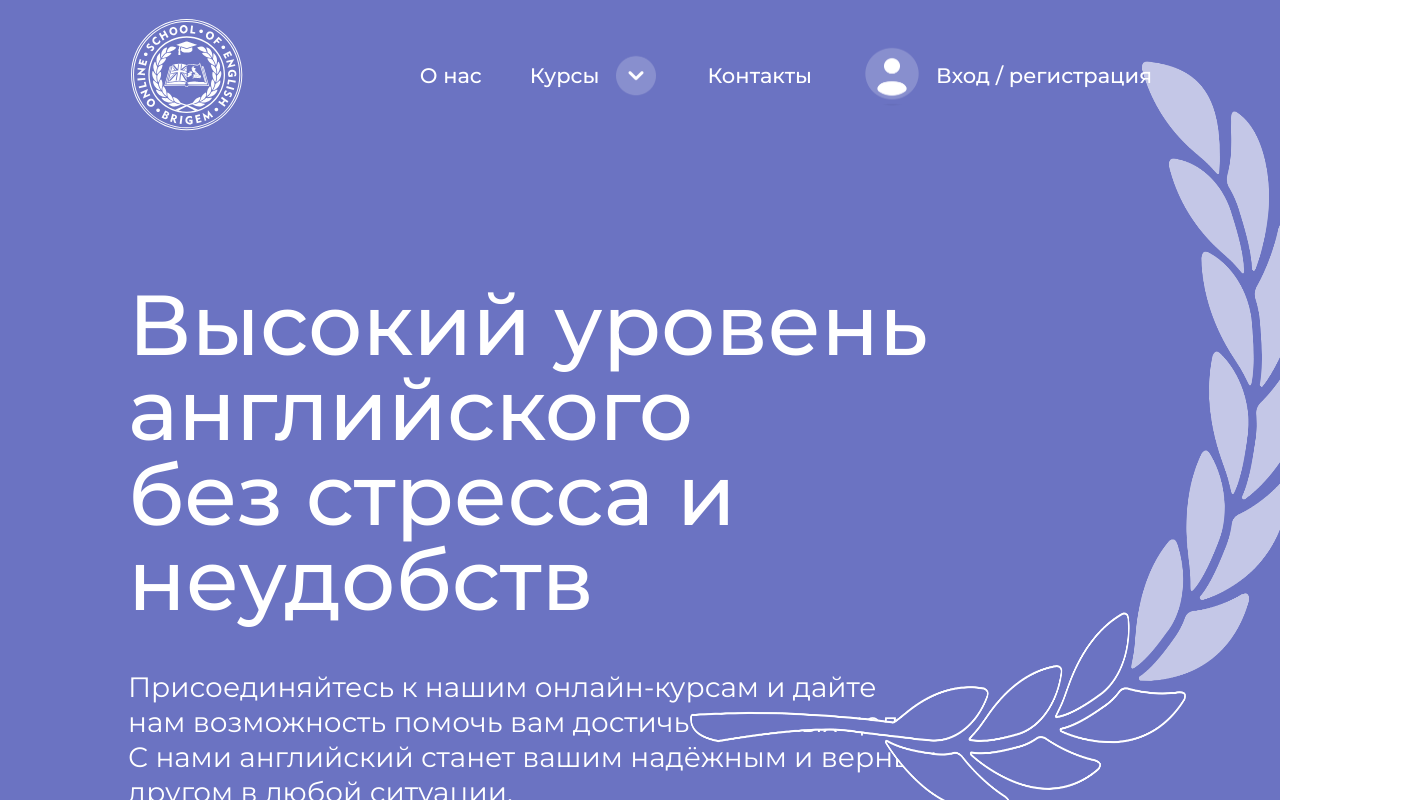
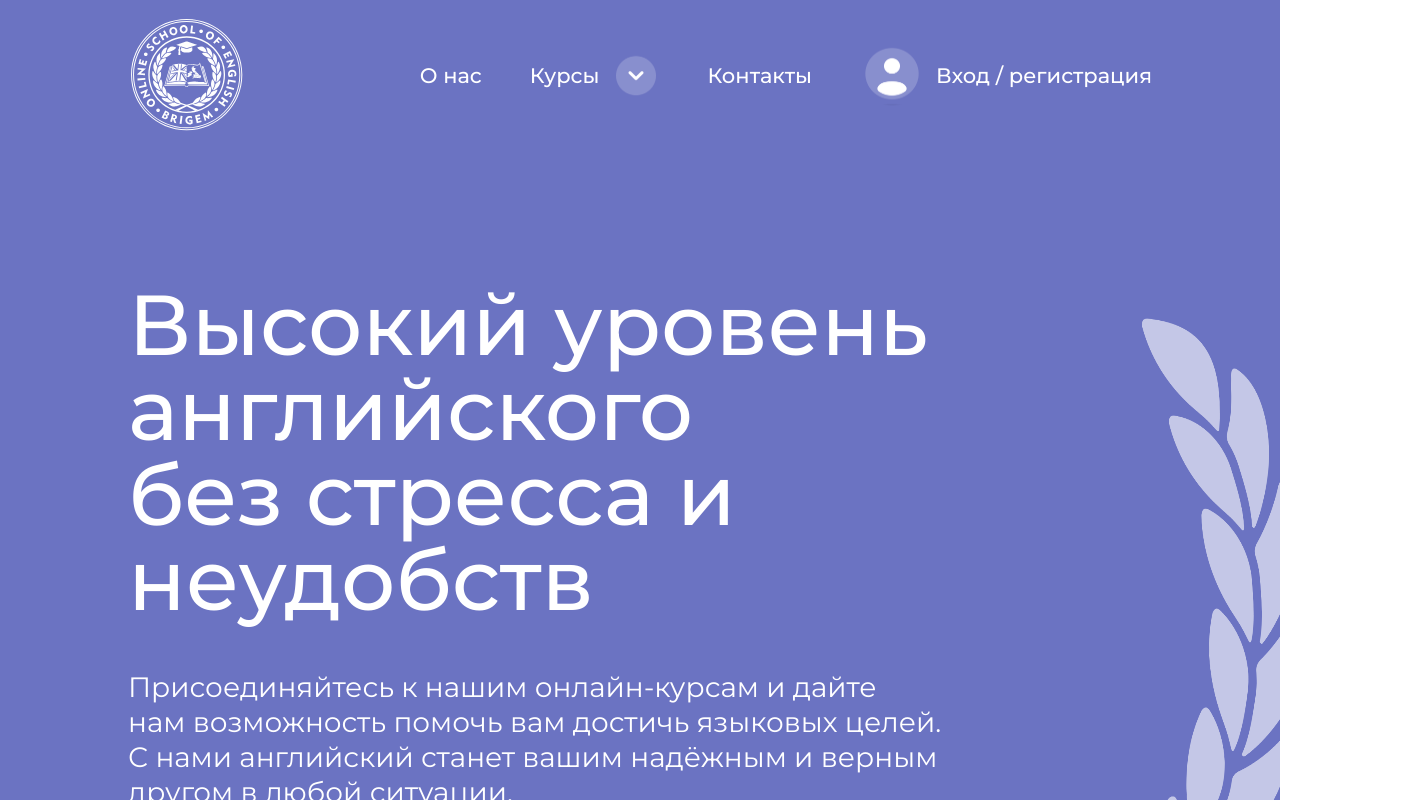
Before and after one commit to fedas25/react_capitalschool, a React (Create React App) app: page / in a window 1280 px wide. Shown: the top 800 px of the page, 1409 px wide, since content can reach past the window. Built offline with nearby package versions, Linux system fonts and the light colour scheme.

Commit message:
fixed problem of the image going beyond the block

```diff
--- a/src/pages/main/AdvantagesOnlineClasses.jsx
+++ b/src/pages/main/AdvantagesOnlineClasses.jsx
@@ -50,7 +50,8 @@ export default function Header() {
     }
 
     const FeatureCardStyled = styled(featureCard)`
-        max-width: 524px;
+        max-width: 526
+        px;
         display: flex;
         padding: 40px 0px;
         flex-direction: column;
--- a/src/pages/main/Header.jsx
+++ b/src/pages/main/Header.jsx
@@ -7,6 +7,7 @@ import vetka from "./../../assets/vetka.png"
 
 export default function Header() {
     const Div = styled.div`
+        position: relative;
         display: flex;
         width: 100%;
         padding: 132px 128px;
@@ -14,7 +15,8 @@ export default function Header() {
         align-items: flex-start;
         gap: 48px;
         background-color: #6B73C2;
-        overflow: hidden;
+        overflow-x: clip;
+
     `;
 
     function Vetka({ className }) {
@@ -35,7 +37,6 @@ export default function Header() {
     return (
         <>
             <Div>
-                <StyledVetka />
                 <Font1920_h1>
                     Высокий уровень английского<br />
                     без стресса и неудобств
@@ -47,6 +48,7 @@ export default function Header() {
                     другом в любой ситуации.<br />
                 </Font1920_p1>
                 <Button title="Записаться на пробное занятие" />
+                <StyledVetka />
             </Div>
         </>
     )
--- a/src/pages/main/index.jsx
+++ b/src/pages/main/index.jsx
@@ -17,11 +17,11 @@ export default function Main() {
 
     return (
         <>
-                <NavBar />
-                <Header />
+            <NavBar />
+            <Header />
             <Container>
                 <MakesUsSpecial />
-                <AdvantagesOnlineClasses/>
+                <AdvantagesOnlineClasses />
             </Container>
         </>
     )
--- a/src/styles.js
+++ b/src/styles.js
@@ -19,7 +19,7 @@ export default createGlobalStyle`
   }
 
 
-html, body { overflow-x: hidden; }
+/* html, body { overflow-x: hidden; } */
 
 /*minireset*/
 html,
```
